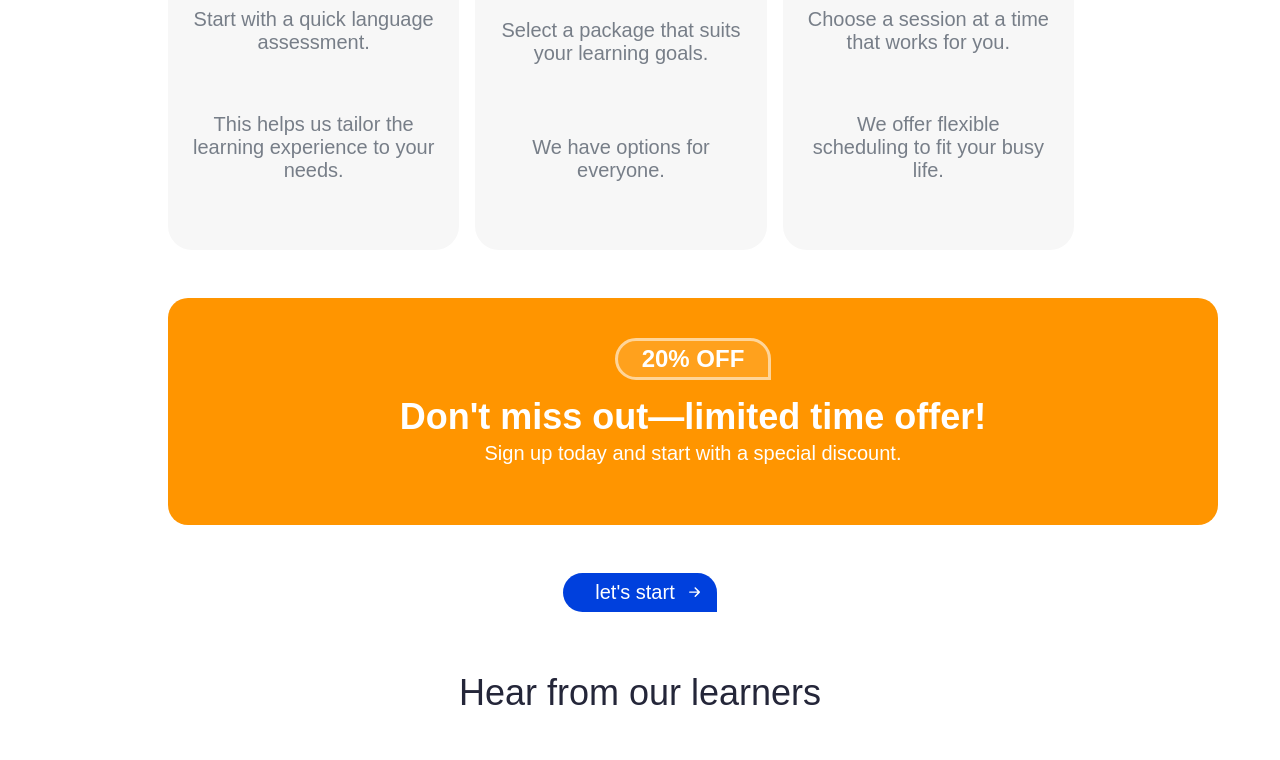
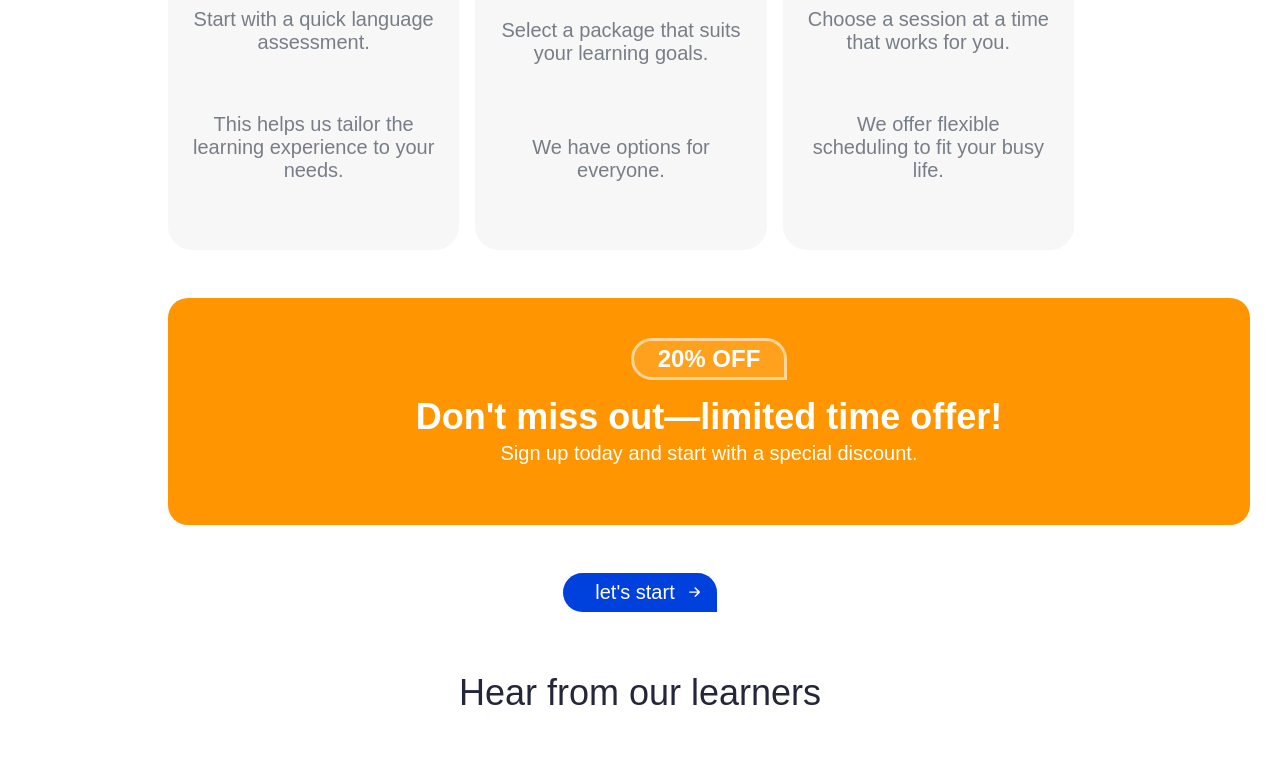
Before and after one commit to mu-eli/Talkhub, a plain HTML site: page index.html in a window 1280 px wide. Shown: the part 1534-2294 px from the top of the page. Drawn offline with Linux system fonts and the light colour scheme.

Commit message:
Update styles.css

```diff
--- a/styles.css
+++ b/styles.css
@@ -257,7 +257,7 @@ h1 {
     border-radius: 20px;
     margin: 0;
     padding: 40px 20px;
-    width: 1050px;
+    width: 1082px;
     margin-bottom: 48px;
     box-sizing: border-box;
 }
```
